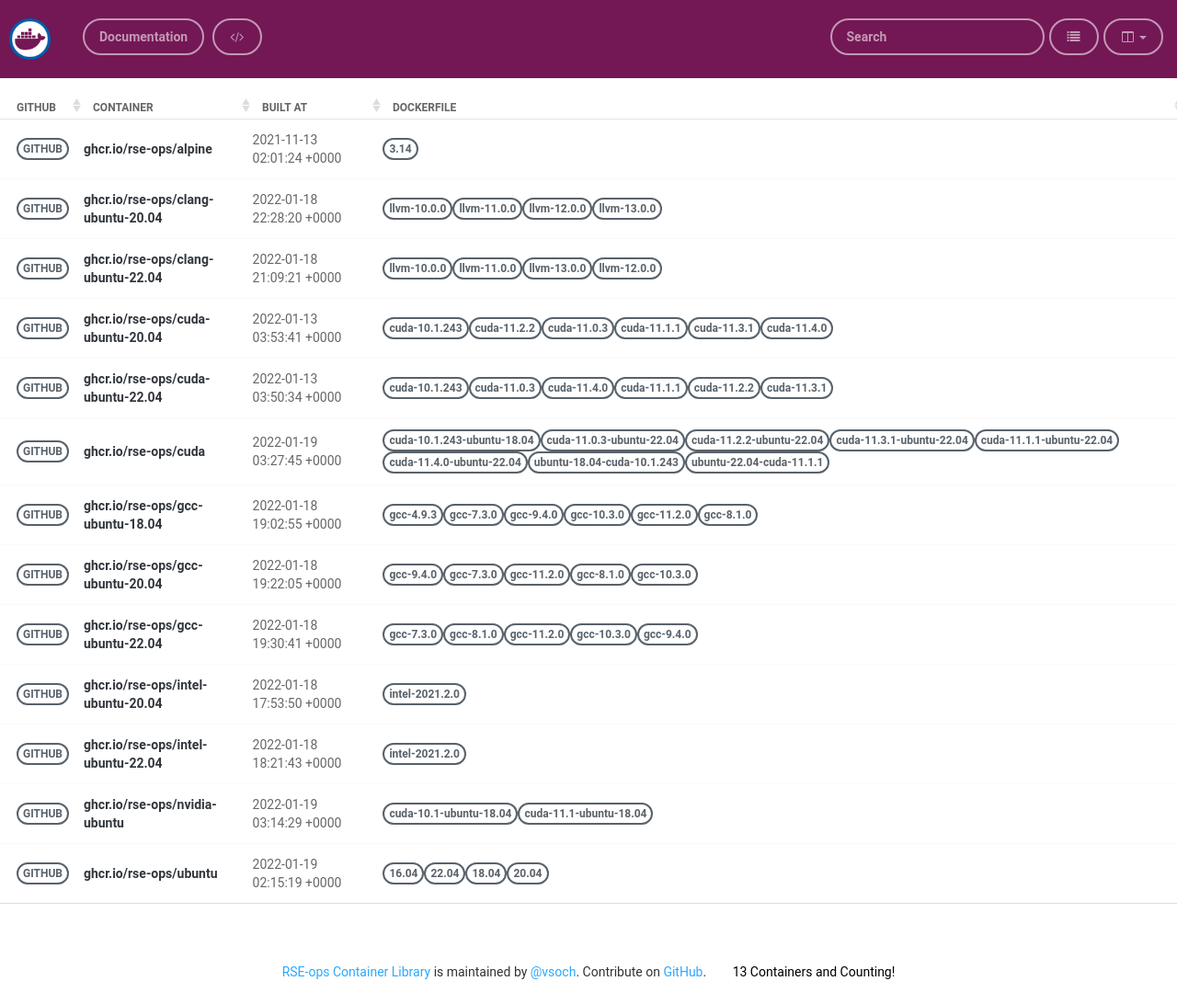
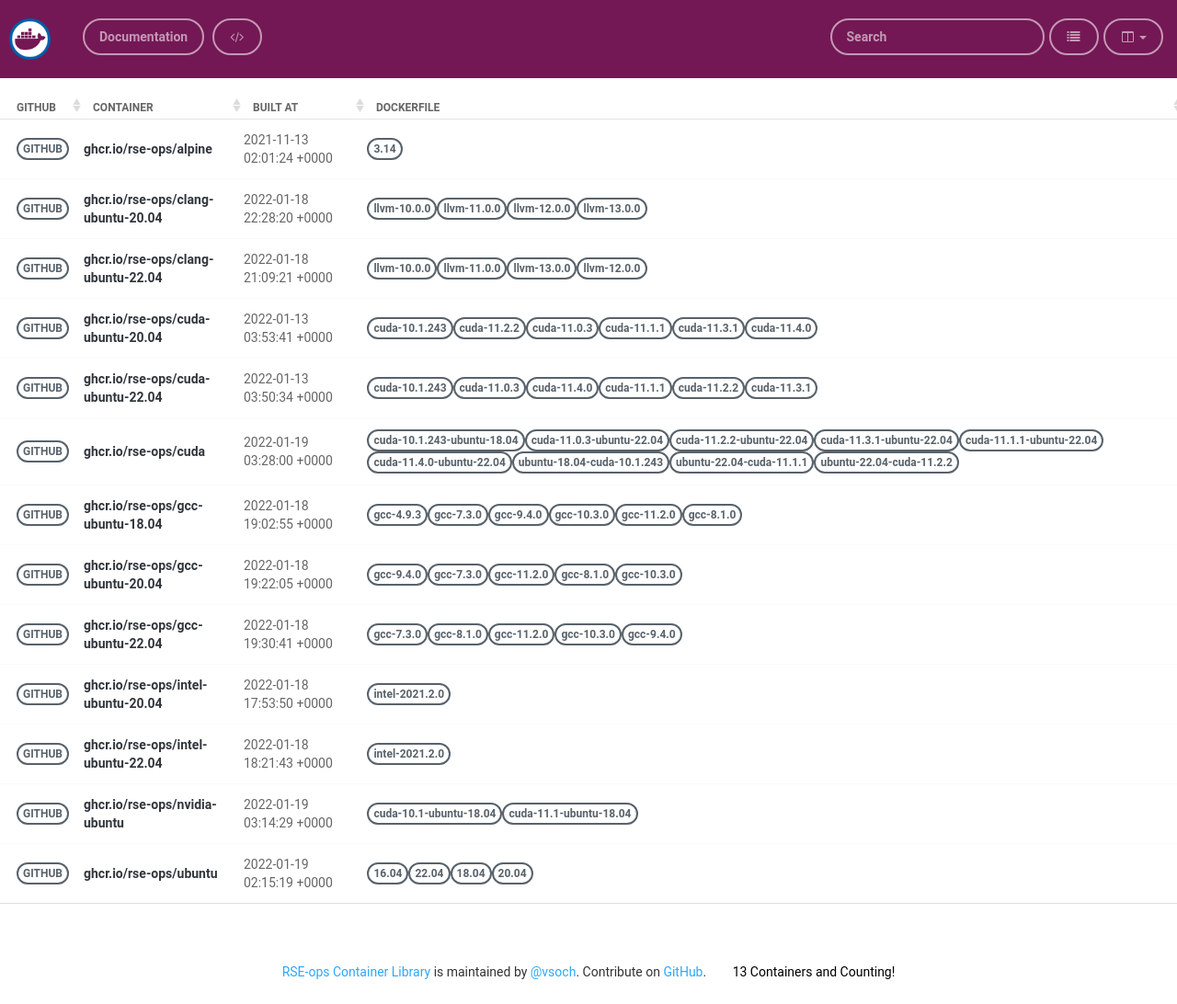
Before and after one commit to rse-ops/docker-images, a Jekyll site: the page built from pages/index.md, in a window 1280 px wide. Shown: the whole page at 92% size. Built offline with Jekyll 4.4.1, drawn with Linux system fonts in a browser that asks for light colours; nearby versions of some CDN libraries.

Commit message:
Automated push to update library 2022-01-19

```diff
--- a/_library/ghcr.io-rse-ops-cuda.md
+++ b/_library/ghcr.io-rse-ops-cuda.md
@@ -1,7 +1,7 @@
 ---
 layout: container
 name: ghcr.io/rse-ops/cuda
-updated_at: 2022-01-19 03:27:45.747045
+updated_at: 2022-01-19 03:28:00.894020
 
 
 container_url: https://github.com/orgs/rse-ops/packages/container/package/cuda
@@ -30,5 +30,8 @@ versions:
  - tag: ubuntu-22.04-cuda-11.1.1
    dockerfile: https://github.com/rse-ops/docker-images/blob/main/ubuntu/cuda/Dockerfile
    manifest: https://crane.ggcr.dev/manifest/ghcr.io/rse-ops/cuda:ubuntu-22.04-cuda-11.1.1
+ - tag: ubuntu-22.04-cuda-11.2.2
+   dockerfile: https://github.com/rse-ops/docker-images/blob/main/ubuntu/cuda/Dockerfile
+   manifest: https://crane.ggcr.dev/manifest/ghcr.io/rse-ops/cuda:ubuntu-22.04-cuda-11.2.2
 
 ---
```
